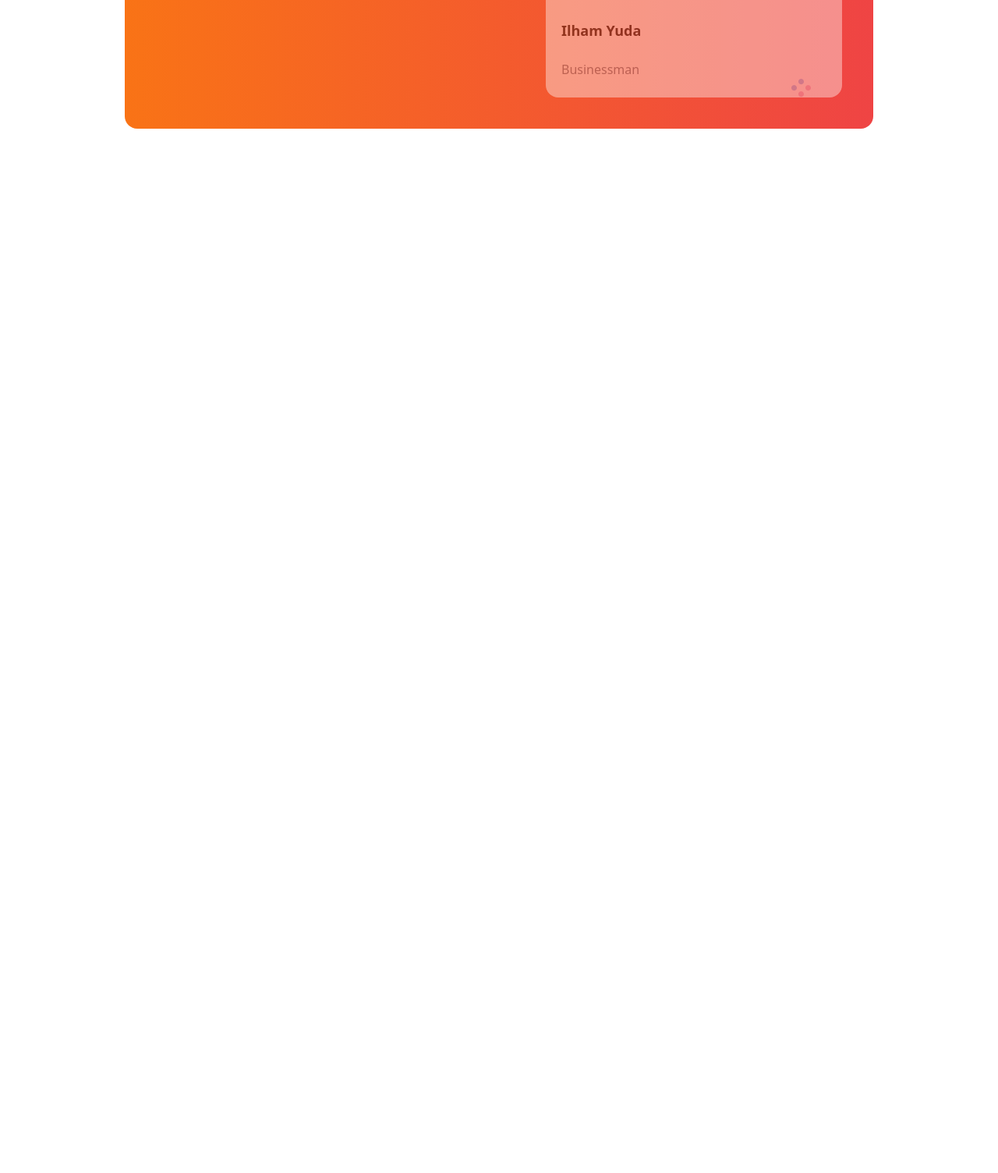
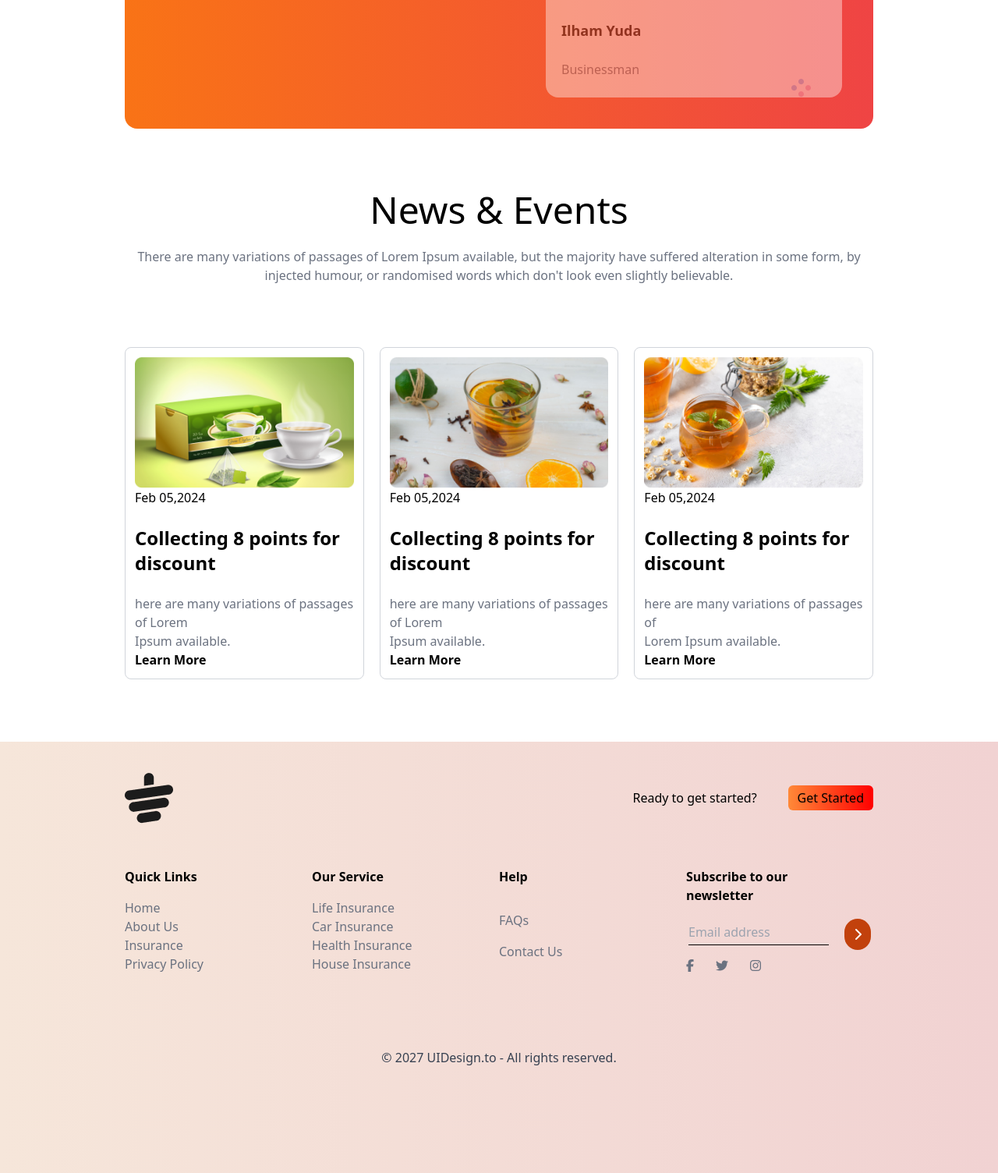
Before and after one commit to Alamin-Biswas/Tea-House, a plain HTML site: page index.html in a window 1280 px wide. Shown: the part 2231-3735 px from the top of the page at 78% size. Before the commit the page ends 2396 px from the top, so only its background shows below. Drawn offline with nearby package versions, Linux system fonts and the light colour scheme.

Commit message:
News and Footer Section added and designed

```diff
--- a/index.html
+++ b/index.html
@@ -239,12 +239,119 @@
     </section>
 
 
+<!-- News and Event Section -->
+    <section class="mb-20">
+      <!-- Title -->
+       <div class="mt-20">
+        <h1 class="text-center text-5xl">News & Events</h1>
+        <br>
+        <p class="text-gray-500 text-center">There are many variations of passages of Lorem Ipsum available, but the majority have suffered alteration in some form, by injected humour, or randomised words which don't look even slightly believable. </p>
+       </div>
+
+       <!-- Cards -->
+        <div class="mt-20 grid lg:grid-cols-3 gap-5">
+          <!-- Card 1 -->
+          <div class="flex justify-center">
+            <div class=" p-3 border-[1px] border-gray-300 rounded-lg">
+              <figure>
+                <img src="images/news-1.png" alt="">
+                <figcaption>Feb 05,2024</figcaption>
+              </figure>
+              <br>
+              <h2 class="font-bold text-2xl">Collecting 8 points for <br>
+                discount</h2>
+                <br>
+                <p class="text-gray-500">here are many variations of passages of Lorem <br> Ipsum available.</p>
+                <button  class="font-bold" >Learn More</button>
+             </div>
+          </div>
+          <!-- Card 2 -->
+          <div class="flex justify-center">
+            <div class=" p-3 border-[1px] border-gray-300 rounded-lg">
+              <figure>
+                <img src="images/news-2.png" alt="">
+                <figcaption>Feb 05,2024</figcaption>
+              </figure>
+              <br>
+              <h2 class="font-bold text-2xl">Collecting 8 points for <br>
+                discount</h2>
+                <br>
+                <p class="text-gray-500">here are many variations of passages of Lorem <br>Ipsum available.</p>
+                <button  class="font-bold" >Learn More</button>
+             </div>
+          </div>
+          <!-- Card 3 -->
+         <div class="flex justify-center">
+          <div class=" p-3 border-[1px] border-gray-300 rounded-lg">
+            <figure>
+              <img src="images/news-3.png" alt="">
+              <figcaption>Feb 05,2024</figcaption>
+            </figure>
+            <br>
+            <h2 class="font-bold text-2xl">Collecting 8 points for <br>
+              discount</h2>
+              <br>
+              <p class="text-gray-500">here are many variations of passages of <br> Lorem Ipsum available.</p>
+              <button  class="font-bold" >Learn More</button>
+           </div>
+         </div>
+        </div>
 
 
+    </section>
+</main>
 
+<footer class="bg-gradient-to-r from-[#f6e6da] to-[#f1d2d2] px-10 py-10 md:px-20 lg:px-40">
+  <!-- logo and title -->
+  <div class="flex justify-between">
+    <!-- logo -->
+     <div>
+      <img src="images/cup.png" alt="">
+     </div>
+     <!-- text -->
+     <div class="md:flex items-center md:gap-10 ">
+      <p>Ready to get started?</p>
+      <button class="bg-gradient-to-r from-[#FF8938] to-[#FF0000] px-3 py-1 rounded-md">Get Started</button>
+     </div>
+  </div>
 
-
-
-</main>
+  <!-- bottom area -->
+   <div class="grid grid-cols-4 pt-14">
+    <div class="grid text-gray-500">
+      <h2 class="font-bold pb-4 text-black">Quick Links</h2>
+      <p>Home</p>
+      <p>About Us</p>
+      <p>Insurance</p>
+      <p>Privacy Policy</p>
+    </div>
+    <div class="grid text-gray-500">
+      <h2 class="font-bold pb-4 text-black">Our Service</h2>
+      <p>Life Insurance</p>
+      <p>Car Insurance</p>
+      <p>Health Insurance</p>
+      <p>House Insurance</p>
+    </div>
+    <div class="grid text-gray-500">
+      <h2 class="font-bold pb-4 text-black">Help</h2>
+      <p>FAQs</p>
+      <p>Contact Us</p>
+    </div>
+    <div class="grid text-gray-500">
+      <h2 class="font-bold pb-4 text-black" >Subscribe to our <br>
+        newsletter</h2>
+        <!-- input -->
+        <div class="flex justify-center items-center gap-5">
+          <input class="bg-transparent border-[1px] border-b-black border-t-0 border-r-0 border-l-0 pb-1 w-3/4" placeholder="Email address" type="text">
+        <i class=" rounded-full bg-orange-700 text-white p-3 fa-solid fa-chevron-right"></i>
+        </div>
+        <div class="flex gap-7 pt-3">
+          <i class="fa-brands fa-facebook-f"></i>
+          <i class="fa-brands fa-twitter"></i>
+          <i class="fa-brands fa-instagram"></i>
+        </div>
+    </div>
+   </div>
+   <p class="my-24 text-center text-gray-700">&copy 2027 UIDesign.to - All rights reserved.</p>
+</footer>
 </body>
 </html>
```
